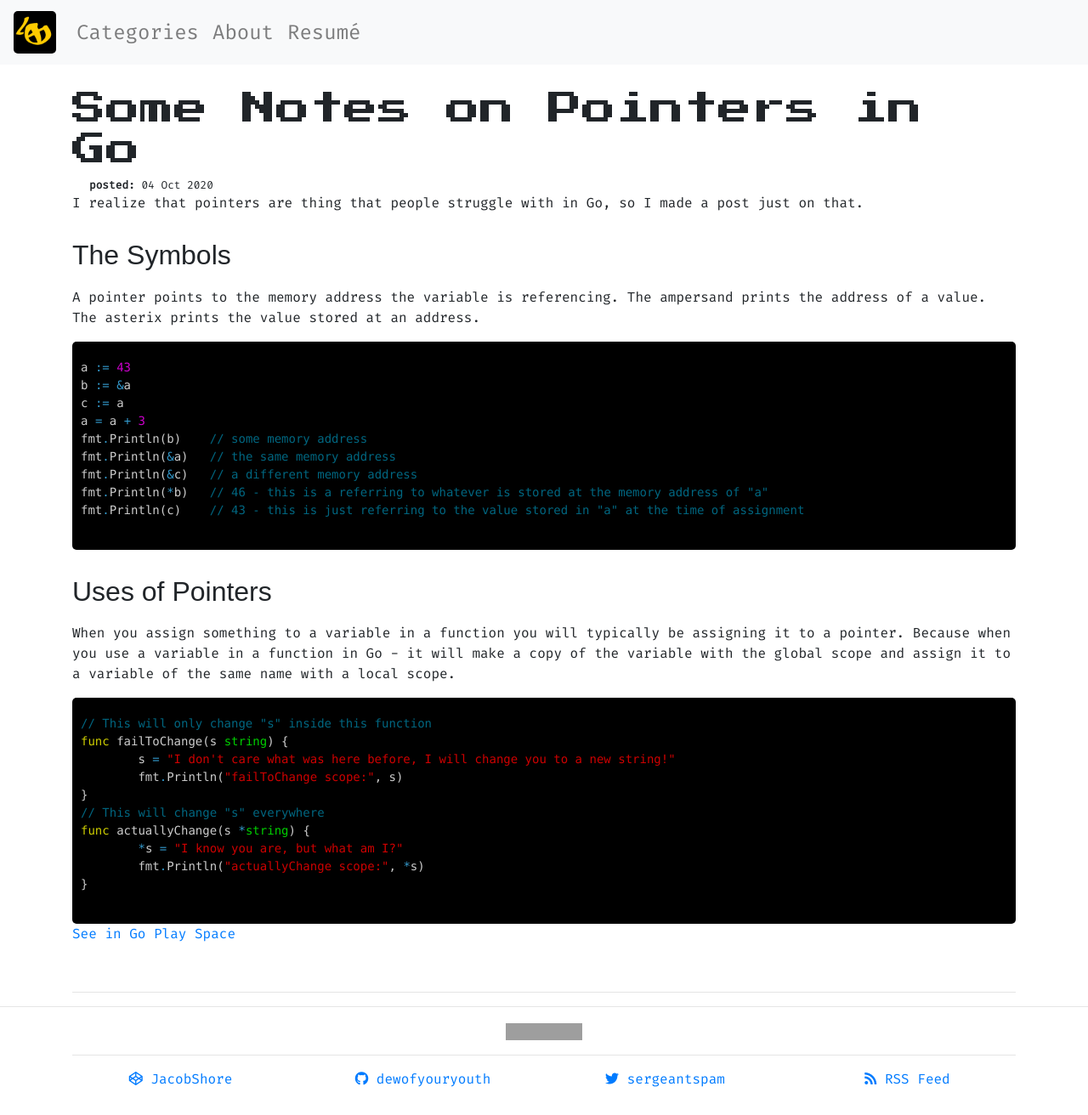
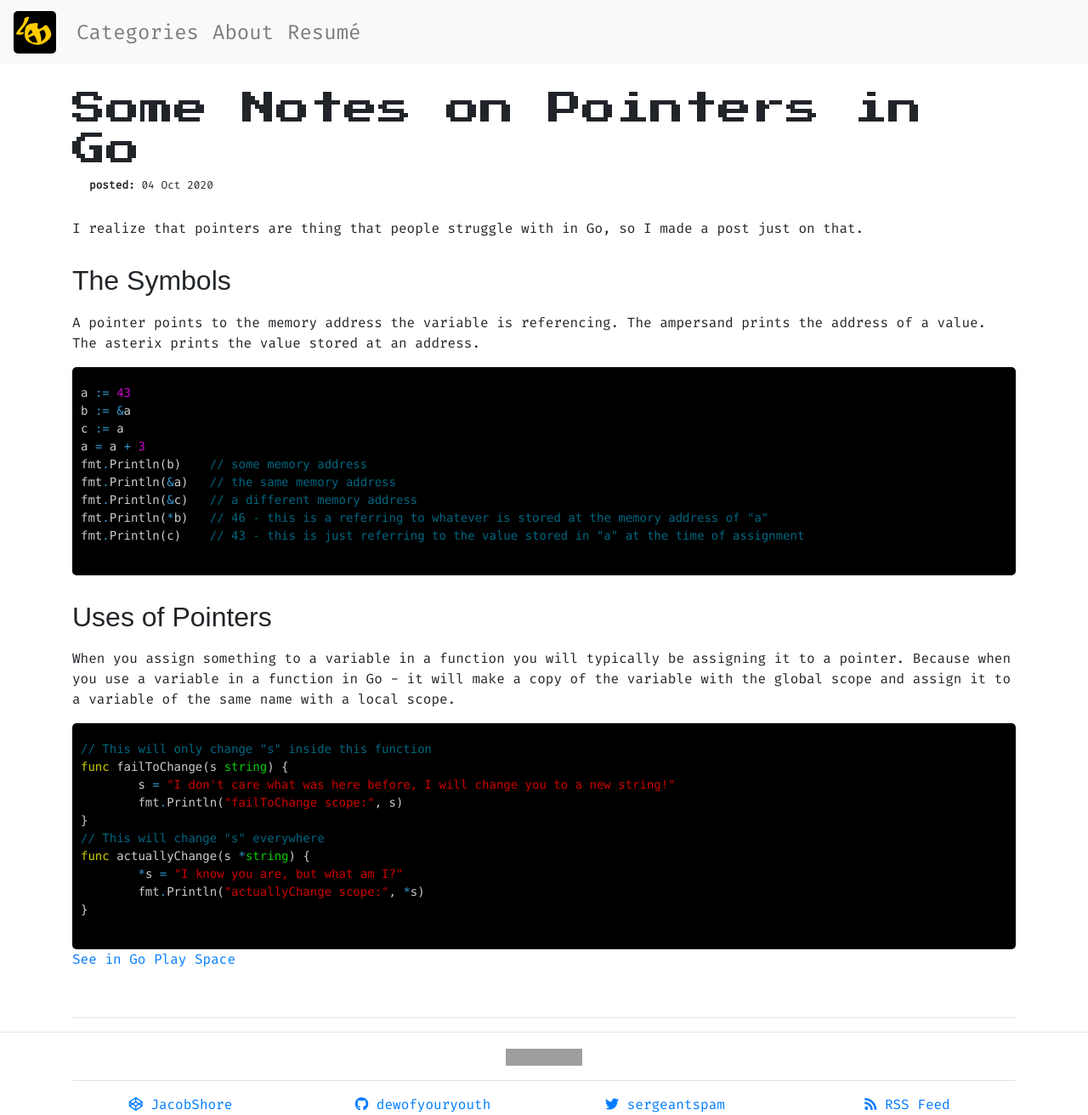
Before and after one commit to DewofyourYouth/DewofyourYouth.github.io, a Jekyll site: the page built from _posts/2020-10-04-some-notes-on-pointers.md, in a window 1280 px wide and 1312 px high. Shown: the whole window at 85% size. Built offline with Jekyll 4.4.1, drawn with Linux system fonts in a browser that asks for light colours; nearby versions of some CDN libraries; some web fonts are replaced; comment, search, counter and statistics services are not loaded; grey boxes are pictures that could not be loaded.

Commit message:
add margin on post

```diff
--- a/css/main.css
+++ b/css/main.css
@@ -88,6 +88,10 @@ a.nav-link:hover {
   transition-duration: 300ms;
 }
 
+.post {
+  margin-top: 30px;
+}
+
 .posts {
   list-style: none;
 }
```
